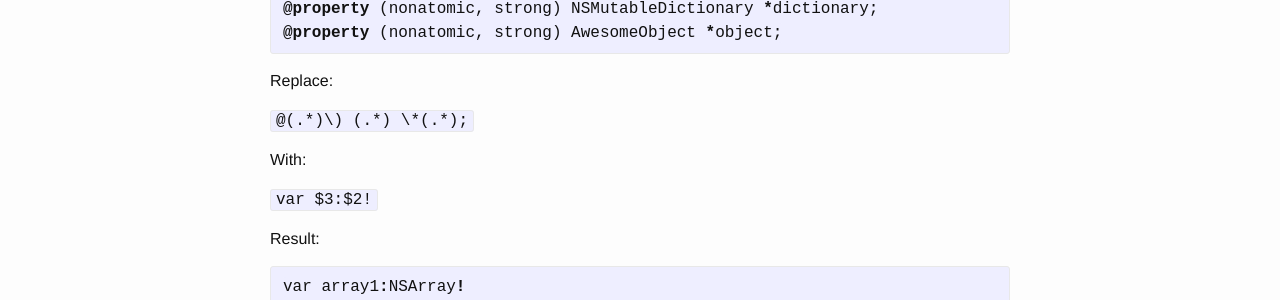
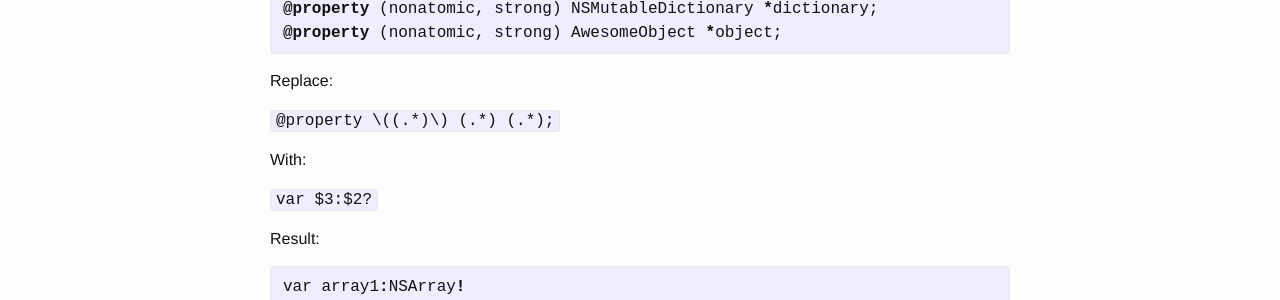
Before and after one commit to yichizhang/yichizhang.github.io, a Jekyll site: the page built from _posts/2015-01-15-rewrite-objective-c-in-swift-regular-expression-replace.markdown, in a window 1280 px wide. Shown: the part 482-782 px from the top of the page. Built offline with Jekyll 4.4.1, drawn with Linux system fonts in a browser that asks for light colours.

Commit message:
Updated the regular expression with a better one

```diff
--- a/_posts/2015-01-15-rewrite-objective-c-in-swift-regular-expression-replace.markdown
+++ b/_posts/2015-01-15-rewrite-objective-c-in-swift-regular-expression-replace.markdown
@@ -21,11 +21,11 @@ date: 2015-01-15 00:28:19
 
 Replace:
 
-<code>@(.*)\) (.*) \*(.*);</code>
+<code> @property \((.*)\) (.*) (.*); </code>
 
 With:
 
-<code>var $3:$2!</code>
+<code>var $3:$2?</code>
 
 Result:
 {% highlight objc %}
```
